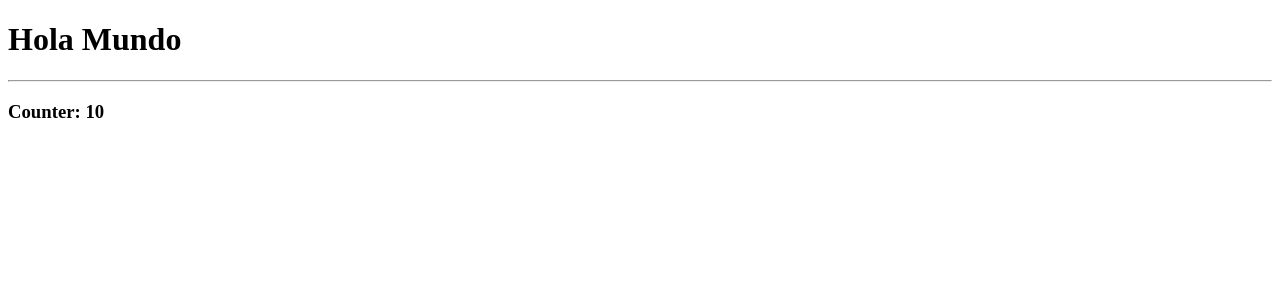
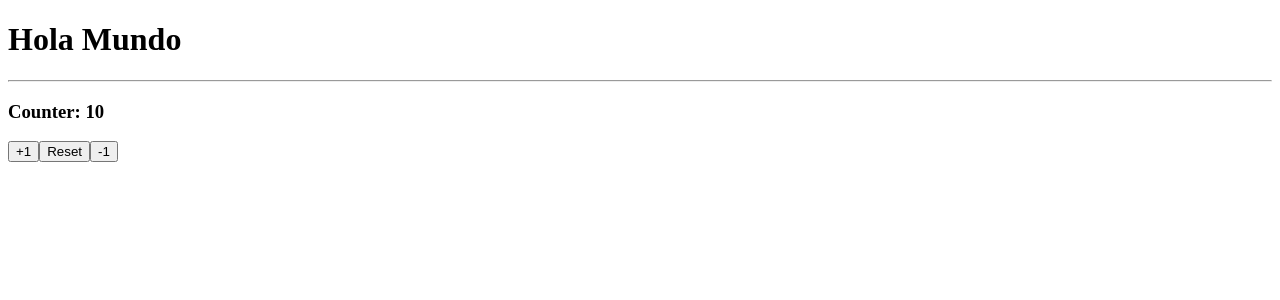
Before and after one commit to Niko-Kacic/Angular-basic-projects, an Angular app: page / in a window 1280 px wide. Shown: the top 300 px of the page. Built offline with nearby package versions, Linux system fonts and the light colour scheme.

Commit message:
reviewing function calls in the component

```diff
--- a/src/app/app.component.html
+++ b/src/app/app.component.html
@@ -1,3 +1,7 @@
 <h1>{{title}}</h1>
 <hr>
 <h3>Counter: {{counter}}</h3>
+
+<button (click)="increasBy(+1)">+1</button>
+<button (click)="resetNumber()">Reset</button>
+<button (click)="increasBy(-1)">-1</button>
--- a/src/app/app.component.ts
+++ b/src/app/app.component.ts
@@ -8,4 +8,13 @@ import { Component } from '@angular/core';
 export class AppComponent {
   public title: string = 'Hola Mundo';
   public counter: number = 10;
+
+  increasBy(value:number):void {
+    this.counter += value;
+  }
+
+  resetNumber():void{
+    this.counter = 10;
+  }
+
 }
```
